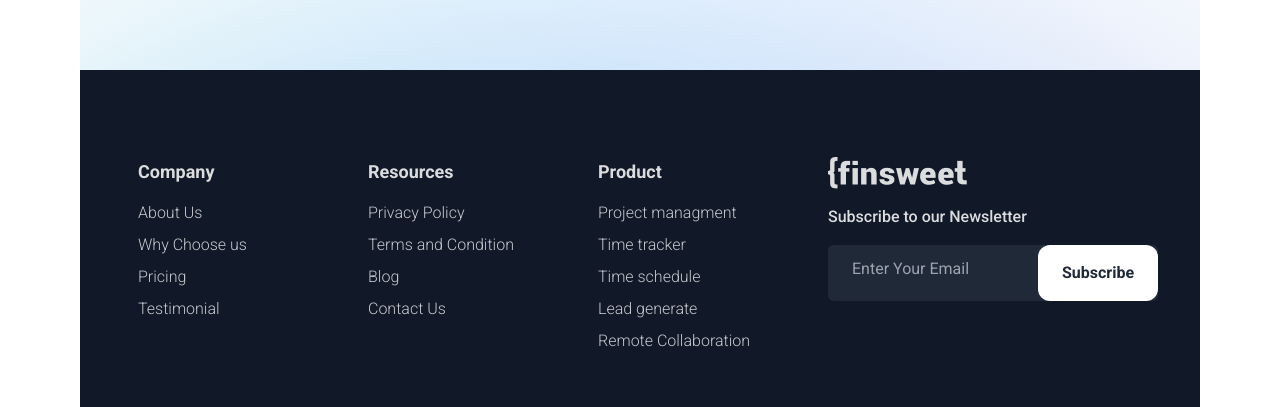
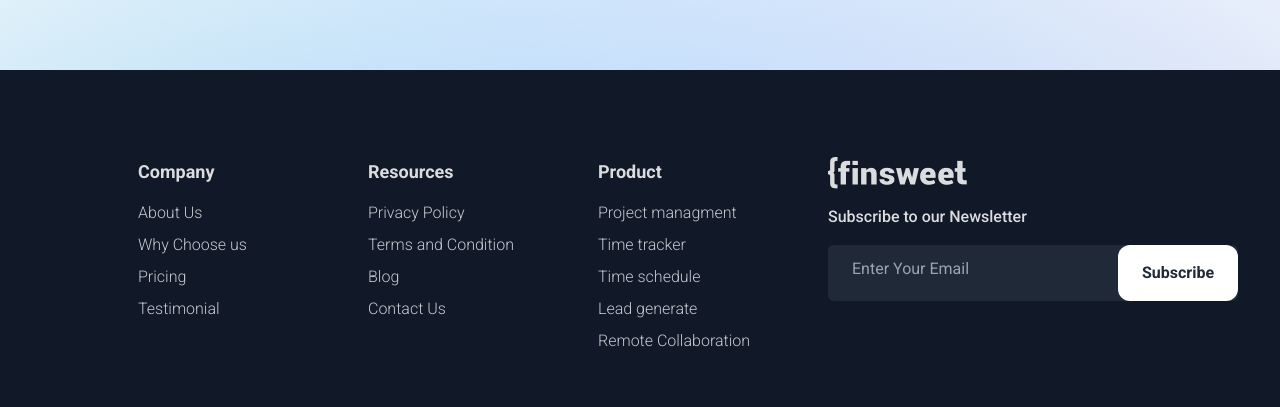
Before and after one commit to Annexode/Client-first-Template-11, a website: page index.html in a window 1280 px wide. Shown: the part 4456-4863 px from the top of the page. Drawn offline with Linux system fonts and the light colour scheme.

Commit message:
footer corrected

```diff
--- a/index.html
+++ b/index.html
@@ -399,7 +399,7 @@
       </section>
       <!-- footer -->
       <section
-        class="relative w-[1440px] h-[700px] flex flex-col justify-center items-center bg-[url('/assets/blurGradientfooter.svg')] bg-contain bg-no-repeat bg-opacity-20 bg-bottom overflow-hidden"
+        class="relative w-[1440px] h-[700px] flex flex-col justify-center items-center bg-[url('/assets/blurGradientfooter.svg')] bg-cover bg-no-repeat bg-opacity-20 bg-bottom overflow-hidden"
       >
         <h1 class="text-[30px] leading-[30px] font-bold opacity-85 mb-4">
           Are you ready to grow your business with us?
@@ -416,7 +416,7 @@
           </h6></a
         >
         <footer
-          class="w-[1120px] h-[340px] bg-gray-900 bottom-0 absolute"
+          class="w-[1440px] h-[340px] bg-gray-900 bottom-0 absolute"
         ></footer>
         <div class="flex justify-center pr-20 pl-32 -mt-10" id="links">
           <div class="w-[230px] h-[212px]">
@@ -477,10 +477,10 @@
               >Subscribe to our Newsletter</a
             >
             <div
-              class="w-[330px] h-[56px] pr-8 rounded-md mt-4  relative bg-gray-800"
+              class="w-[410px] h-[56px] pr-8 rounded-md mt-4  relative bg-gray-800"
             >
               <input
-                class="pt-3 pb-3 pl-6 pr-6 mr-5 w-[330px] rounded-md outline-none relative bg-gray-800 text-white"
+                class="pt-3 pb-3 pl-6 pr-6 mr-5 w-[410px] rounded-md outline-none relative bg-gray-800 text-white"
                 type="email"
                 placeholder="Enter Your Email"
               />
```
Also changed, not shown: src/output.css.
